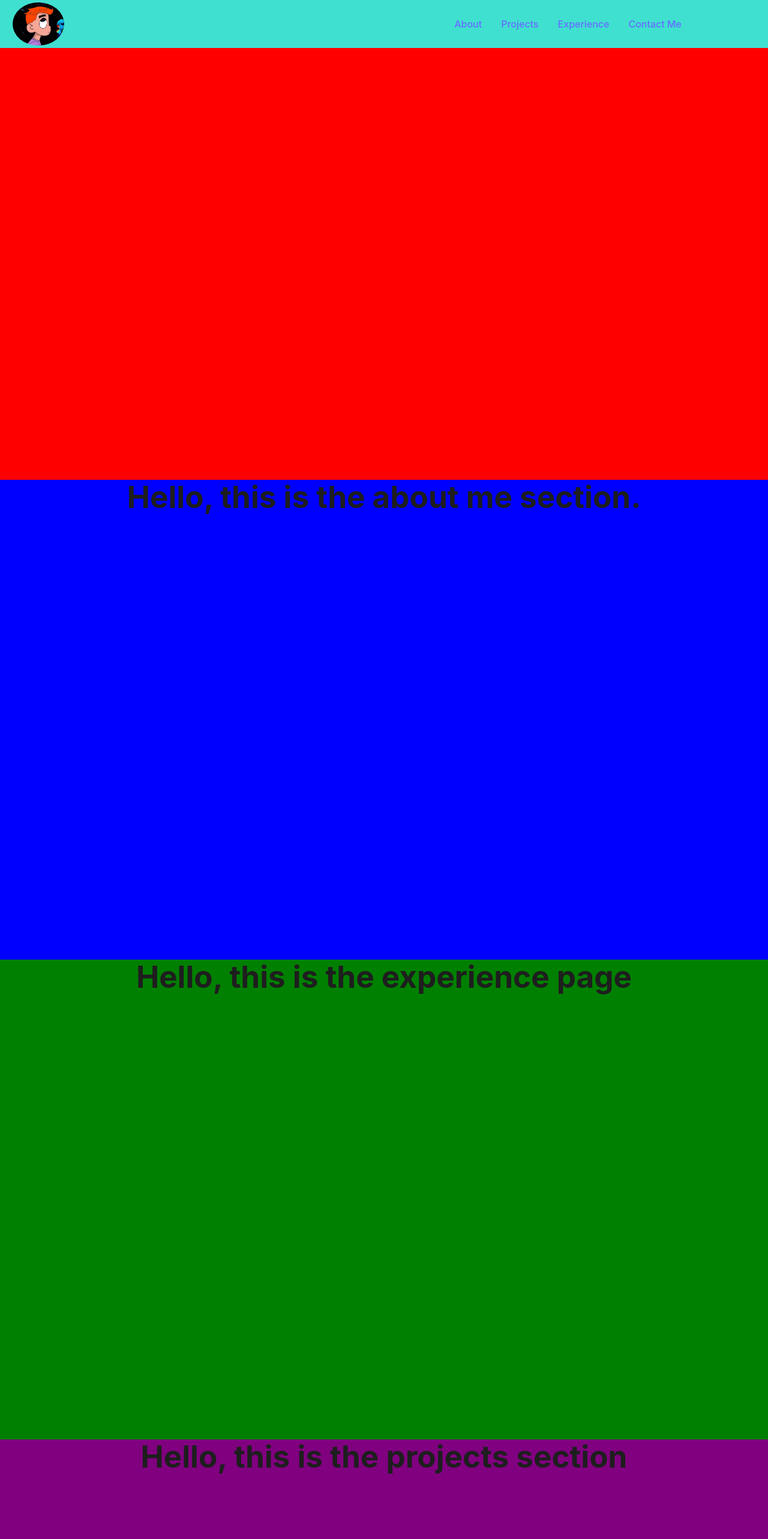
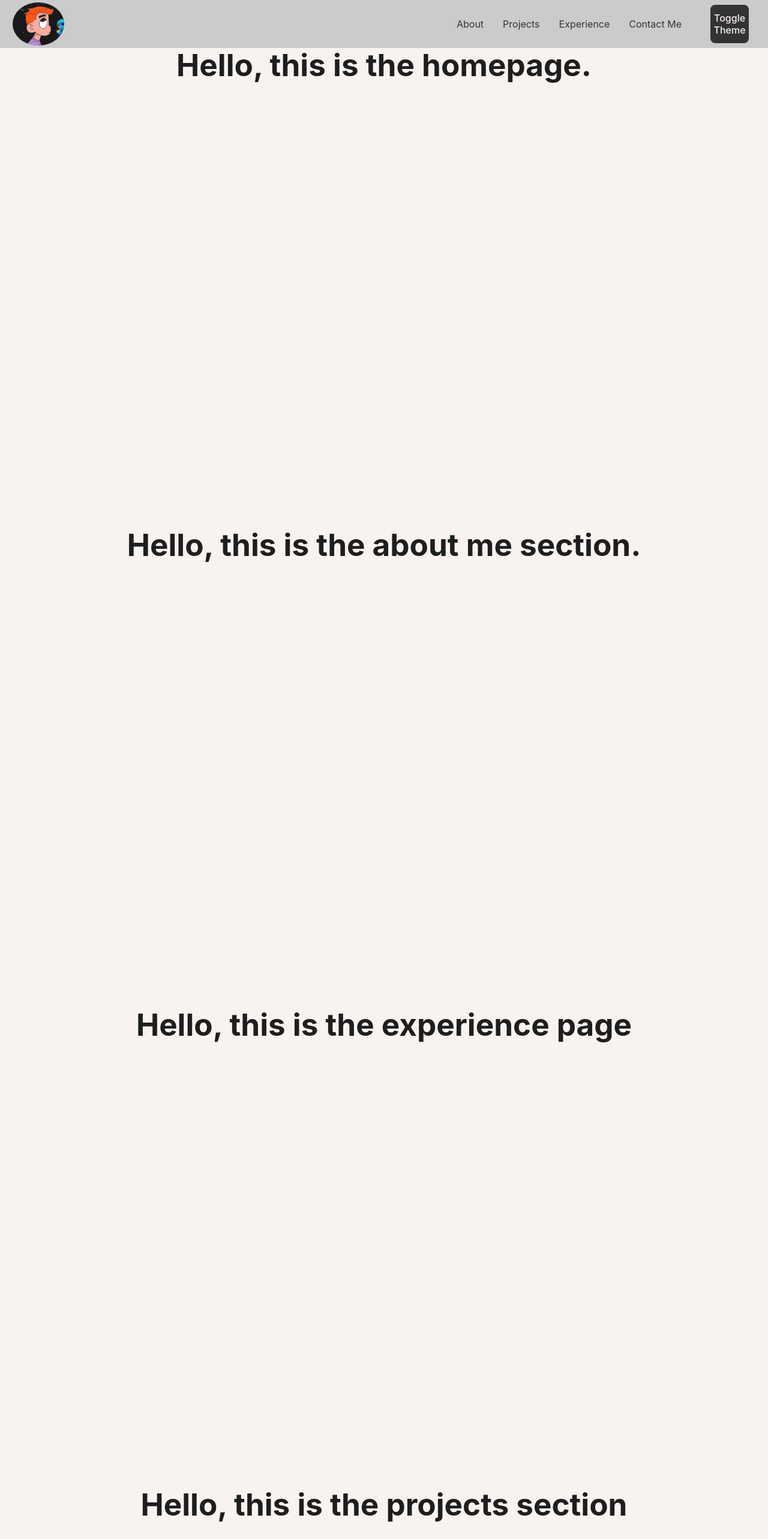
Before and after one commit to LouisMDenman/reactPortfolio, a React (Vite) app: page / in a window 1280 px wide. Shown: the top 2566 px of the page at 60% size. Built offline with nearby package versions, Linux system fonts and the light colour scheme.

Commit message:
updated css to reflect polished portfolio look, debugging issues with moving toggle theme button to navbar

```diff
--- a/src/App.jsx
+++ b/src/App.jsx
@@ -6,7 +6,7 @@ import './styles/Projects.css'
 import './styles/Contact.css'
 import './styles/Navbar.css'
 import './styles/Footer.css'
-import { useThemeContext } from './contexts/ThemeContextProvider'
+//import { useThemeContext } from './contexts/ThemeContextProvider'
 import { HomePage } from './sections/HomePage'
 import { About } from './sections/About'
 import { Experience } from './sections/Experience'
@@ -16,7 +16,7 @@ import { Navbar } from './components/Navbar'
 import { Footer } from './components/Footer'
 
 function App() {
-  const [currentTheme, toggleTheme] = useThemeContext()
+  //const [currentTheme, toggleTheme] = useThemeContext()
 
   return (
     <>
--- a/src/components/Footer.jsx
+++ b/src/components/Footer.jsx
@@ -3,7 +3,7 @@
 export function Footer() {
     return (
         <div id="footer">
-            <h3 id="footerMessage">© Louis Denman {(new Date().getFullYear())}</h3>
+            <h3 id="footerMessage">Designed & Built by Louis Denman {(new Date().getFullYear())}</h3>
         </div>
     )
 }
--- a/src/components/Navbar.jsx
+++ b/src/components/Navbar.jsx
@@ -1,6 +1,8 @@
-
+import { useThemeContext } from 'src/contexts/ThemeContextProvider.jsx'
 
 export function Navbar() {
+    const [currentTheme, toggleTheme] = useThemeContext()
+
     return (
         <div id="navbar">
             <a id="navhome" href="#homepage">
@@ -12,7 +14,11 @@ export function Navbar() {
                 <a href="#experience">Experience</a>
                 <a href="#contact">Contact Me</a>
             </div>
-            <div id="blank"></div>
+            <div id="themeButton">
+                <button id="toggleTheme">
+                    Toggle Theme
+                </button>
+            </div>
         </div>
     )
 }
--- a/src/styles/About.css
+++ b/src/styles/About.css
@@ -1,7 +1,10 @@
 #aboutme {
     margin:0;
-    padding: 0;
+    padding-left: 0;
+    padding-right: 0;
+    padding-bottom: 0;
+    padding-top: 10dvh;
     width: 100%;
-    height: 100dvh;
-    background-color: blue;
+    height: 90dvh;
+    background-color: light-dark(#1e1e1e, #f8f3f0);
 }
--- a/src/styles/Contact.css
+++ b/src/styles/Contact.css
@@ -1,7 +1,10 @@
 #contact {
     margin:0;
-    padding: 0;
+    padding-left: 0;
+    padding-right: 0;
+    padding-bottom: 0;
+    padding-top: 10dvh;
     width: 100%;
-    height: 100dvh;
-    background-color: yellow;
+    height: 90dvh;
+    background-color: light-dark(#1e1e1e, #f8f3f0);
 }
--- a/src/styles/Experience.css
+++ b/src/styles/Experience.css
@@ -1,7 +1,10 @@
 #experience {
     margin:0;
-    padding: 0;
+    padding-left: 0;
+    padding-right: 0;
+    padding-bottom: 0;
+    padding-top: 10dvh;
     width: 100%;
-    height: 100dvh;
-    background-color: green;
+    height: 90dvh;
+    background-color: light-dark(#1e1e1e, #f8f3f0);
 }
--- a/src/styles/HomePage.css
+++ b/src/styles/HomePage.css
@@ -1,7 +1,10 @@
 #homepage {
     margin:0;
-    padding: 0;
+    padding-left: 0;
+    padding-right: 0;
+    padding-bottom: 0;
+    padding-top: 10dvh;
     width: 100%;
-    height: 100dvh;
-    background-color: red;
+    height: 90dvh;
+    background-color: light-dark(#1e1e1e, #f8f3f0);
 }
--- a/src/styles/Navbar.css
+++ b/src/styles/Navbar.css
@@ -5,7 +5,8 @@
     top: 0;
     width: 100%;
     height: 10dvh;
-    background-color: turquoise;
+    background-color: light-dark(#0c0c0c, #c7c7c7);
+    opacity: 0.9;
     display: flex;
     flex-direction: row;
     justify-content: left;
@@ -38,16 +39,28 @@
 }
 
 div > div > div > a {
+    all: unset;
     margin: 0;
     padding-left: 1em;
     padding-right: 1em;
     padding-top: 0;
     padding-bottom: 0;
+    color: light-dark(#f8f3f0, #1e1e1e);
 }
 
-#blank {
+#themeButton {
     margin: 0;
     padding: 0;
     width: 10%;
     height: 100%;
+    display: flex;
+    justify-content: center;
+    align-items: center;
 }
+
+#toggleTheme {
+    margin: 0;
+    padding: 0;
+    width: 4em;
+    height: 4em;
+}
--- a/src/styles/Projects.css
+++ b/src/styles/Projects.css
@@ -1,7 +1,10 @@
 #projects {
     margin:0;
-    padding: 0;
+    padding-left: 0;
+    padding-right: 0;
+    padding-bottom: 0;
+    padding-top: 10dvh;
     width: 100%;
-    height: 100dvh;
-    background-color: purple;
+    height: 90dvh;
+    background-color: light-dark(#1e1e1e, #f8f3f0);
 }
```
